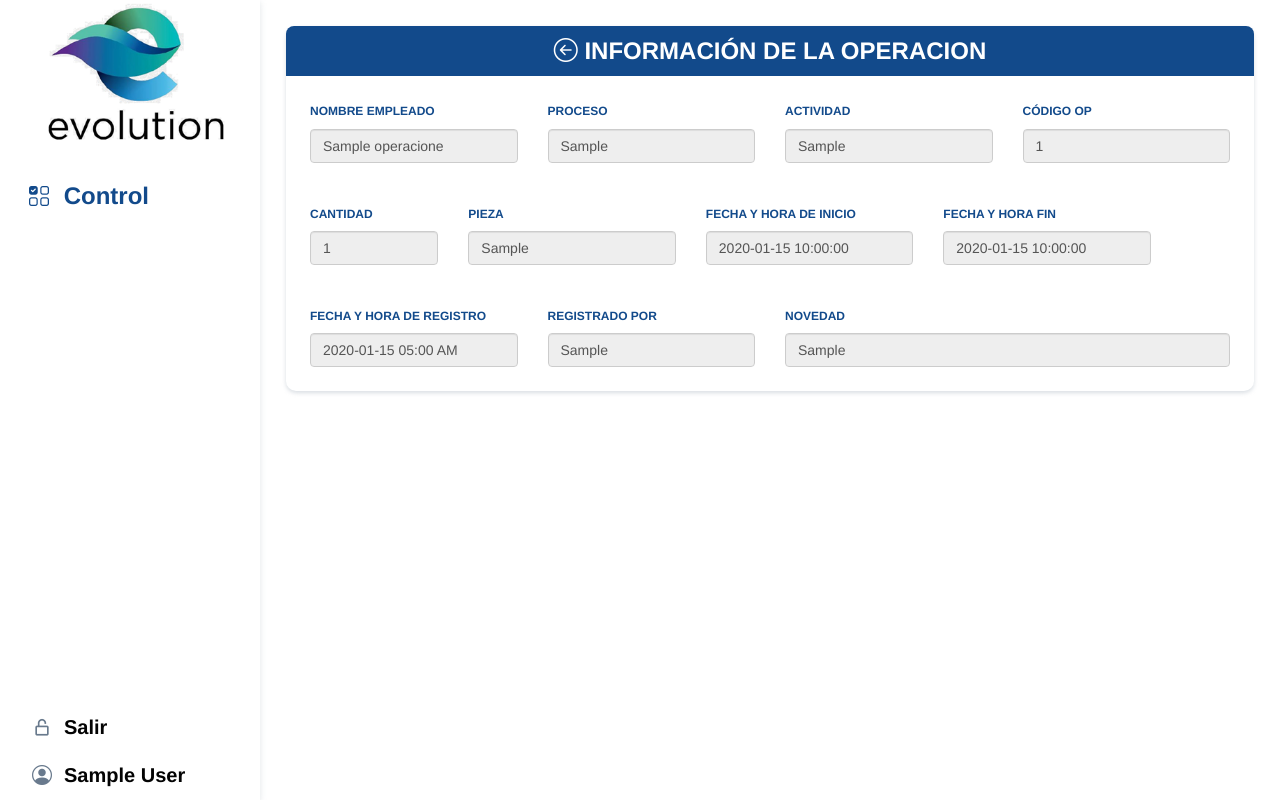
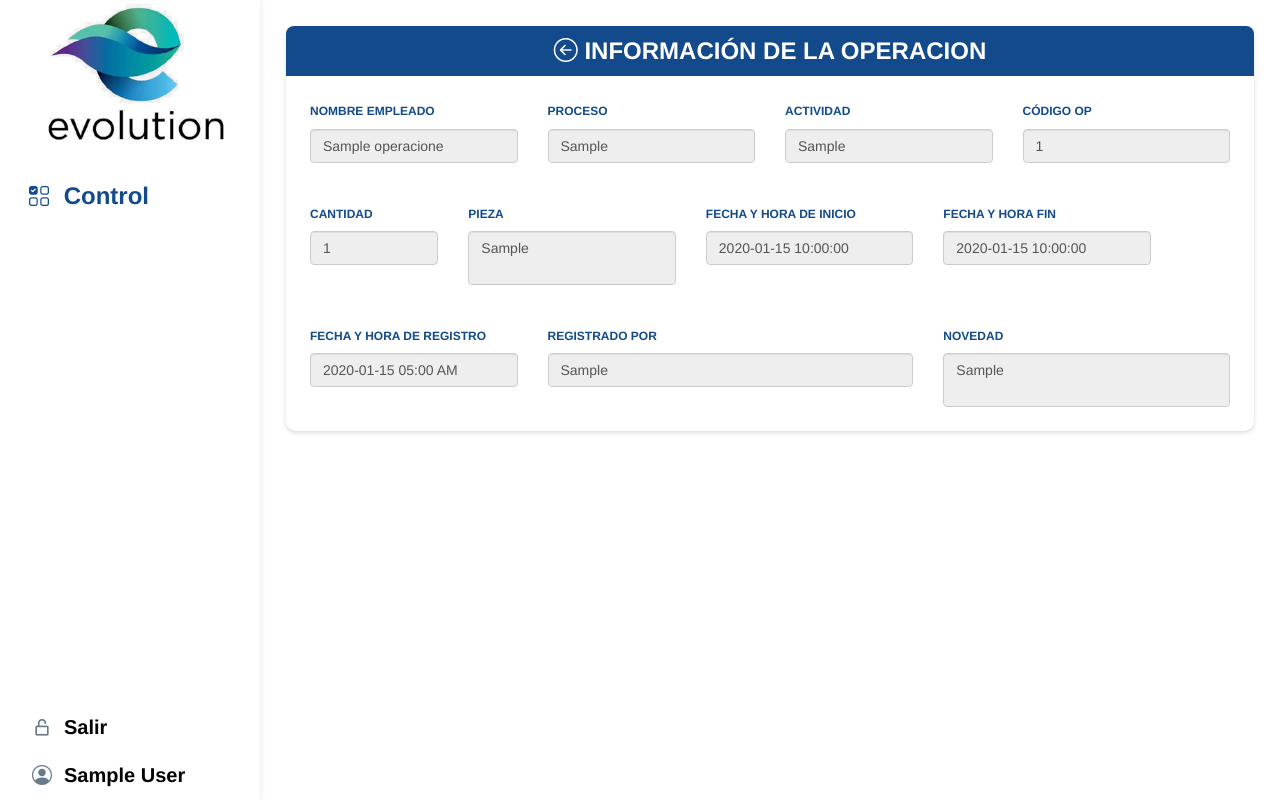
Before and after one commit to hmedina2024/Evolution_plastic_V1, a Flask app: page /detalles-operacion/1 in a window 1280 px wide. Run offline with Flask 3, Linux system fonts and the light colour scheme; the visitor is signed in with stand-in values (Sample User, id 1); tables that the repository leaves empty hold one stand-in row (values such as "Sample post"); parts of the project's set-up code (start-up, migrations or seed data) failed here and were passed over; some libraries are stand-ins or nearby versions.

Commit message:
Se agreg opcion de editar en lista de operaciones y se ajusta campo de Novedad y pIeza

```diff
--- a/my-app/static/assets/css/my_style.css
+++ b/my-app/static/assets/css/my_style.css
@@ -284,3 +284,16 @@ tbody tr:hover {
   font-weight: bold !important;
   color: #030303 !important; /* Color azul para destacar */
 }
+
+
+.auto-resize {
+  resize: none; /* Evita redimensionamiento manual */
+  max-width: 100%; /* Limita el ancho al contenedor */
+  min-height: 38px; /* Altura mínima para consistencia con otros campos */
+  height: auto; /* Permite que crezca */
+  overflow: hidden; /* Oculta barras de desplazamiento innecesarias */
+  word-wrap: break-word; /* Ajusta el texto */
+  overflow-wrap: break-word; /* Alternativa moderna */
+  padding: 6px 12px; /* Asegura un padding consistente con los campos de formulario */
+  box-sizing: border-box; /* Incluye padding y bordes en el cálculo de la altura */
+}
--- a/my-app/templates/public/operaciones/detalles_operacion.html
+++ b/my-app/templates/public/operaciones/detalles_operacion.html
@@ -8,20 +8,20 @@
 
 {% block body %}
 {% if (detalle_operacion|length) %}
-<div class="card shadow-sm" style="border-radius: 10px;"> <!-- Añadimos sombra y bordes redondeados -->
-  <div class="card-header bg-primary text-white text-center"> <!-- Aplicamos estilo del header -->
+<div class="card shadow-sm" style="border-radius: 10px;">
+  <div class="card-header bg-primary text-white text-center">
     <h3 class="fw-bold">
-      <a href="/lista-de-operaciones" class="text-white"> <!-- Color blanco al ícono -->
+      <a href="/lista-de-operaciones" class="text-white">
         <i class="bi bi-arrow-left-circle"></i>
       </a>
       INFORMACIÓN DE LA OPERACION
     </h3>
   </div>
-  <div class="card-body p-4"> <!-- Ajustamos padding como en el primer formulario -->
-    <div class="row g-4"> <!-- Usamos g-4 para espaciado consistente -->
+  <div class="card-body p-4">
+    <div class="row g-4">
       <div class="col-md-3">
         <label for="nombre_empleado" class="form-label fw-bold text-primary">Nombre Empleado</label>
-        <div class="form-control" readonly>{{ detalle_operacion.nombre_empleado }}</div> <!-- Caja tipo input -->
+        <div class="form-control" readonly>{{ detalle_operacion.nombre_empleado }}</div>
       </div>
       <div class="col-md-3">
         <label for="proceso" class="form-label fw-bold text-primary">Proceso</label>
@@ -36,14 +36,14 @@
         <div class="form-control" readonly>{{ detalle_operacion.codigo_op }}</div>
       </div>
     </div>
-    <div class="row g-4 mt-3"> <!-- Espaciado consistente -->
+    <div class="row g-4 mt-3">
       <div class="col-md-2">
         <label for="cantidad" class="form-label fw-bold text-primary">Cantidad</label>
         <div class="form-control" readonly>{{ detalle_operacion.cantidad }}</div>
       </div>
       <div class="col-md-3">
         <label for="pieza" class="form-label fw-bold text-primary">Pieza</label>
-        <div class="form-control" readonly>{{ detalle_operacion.pieza_realizada }}</div>
+        <textarea class="form-control auto-resize" id="pieza" readonly>{{ detalle_operacion.pieza_realizada }}</textarea>
       </div>
       <div class="col-md-3">
         <label for="Fecha_hora_inicio" class="form-label fw-bold text-primary">Fecha y Hora de Inicio</label>
@@ -54,18 +54,18 @@
         <div class="form-control" readonly>{{ detalle_operacion.fecha_hora_fin }}</div>
       </div>
     </div>
-    <div class="row g-4 mt-3"> <!-- Espaciado consistente -->
+    <div class="row g-4 mt-3">
       <div class="col-md-3">
         <label for="fecha_registro" class="form-label fw-bold text-primary">Fecha y Hora de Registro</label>
         <div class="form-control" readonly>{{ detalle_operacion.fecha_registro }}</div>
       </div>
-      <div class="col-md-3">
+      <div class="col-md-5">
         <label for="usuario_registro" class="form-label fw-bold text-primary">Registrado por</label>
         <div class="form-control" readonly>{{ detalle_operacion.usuario_registro }}</div>
       </div>
-      <div class="col-md-6">
+      <div class="col-md-4">
         <label for="novedad" class="form-label fw-bold text-primary">Novedad</label>
-        <div class="form-control" readonly>{{ detalle_operacion.novedad }}</div>
+        <textarea class="form-control auto-resize" id="novedad" readonly>{{ detalle_operacion.novedad }}</textarea>
       </div>
     </div>
   </div>
--- a/my-app/templates/public/operaciones/form_operacion_update.html
+++ b/my-app/templates/public/operaciones/form_operacion_update.html
@@ -64,11 +64,11 @@
         </div>
         <div class="col-md-4">
           <label for="pieza" class="form-label fw-bold text-primary">Pieza</label>
-          <input class="form-control" type="text" name="pieza" value="{{ respuestaOperacion.pieza}}" />
+          <input class="form-control pieza-readonly" type="text" name="pieza" value="{{ respuestaOperacion.pieza}}" />
         </div>
         <div class="col-md-6">
           <label for="novedad" class="form-label fw-bold text-primary">Novedad</label>
-          <input class="form-control" type="text" name="novedad" value="{{ respuestaOperacion.novedad }}" />
+          <input class="form-control pieza-readonly" type="text" name="novedad" value="{{ respuestaOperacion.novedad }}" />
         </div>
       </div>
       <div class="row g-4 mt-3">
--- a/my-app/templates/public/operaciones/lista_operaciones.html
+++ b/my-app/templates/public/operaciones/lista_operaciones.html
@@ -43,8 +43,10 @@
               <td>{{ operacion.cantidad }}</td>
               <td>
                 <a href="/detalles-operacion/{{ operacion.id_operacion }}" class="btn btn-info btn-sm">Ver detalles</a>
+                {% if session['rol'] == 'Administrador' %}
                 <a href="{{ url_for('view_editar_operacion', id=operacion.id_operacion) }}" class="btn btn-success btn-sm">Actualizar</a>
                 <a href="#" onclick="eliminarOperacion('{{ operacion.id_operacion }}');" class="btn btn-danger btn-sm">Eliminar</a>
+                {% endif %}
               </td>
             </tr>
             {% endfor %}
```
